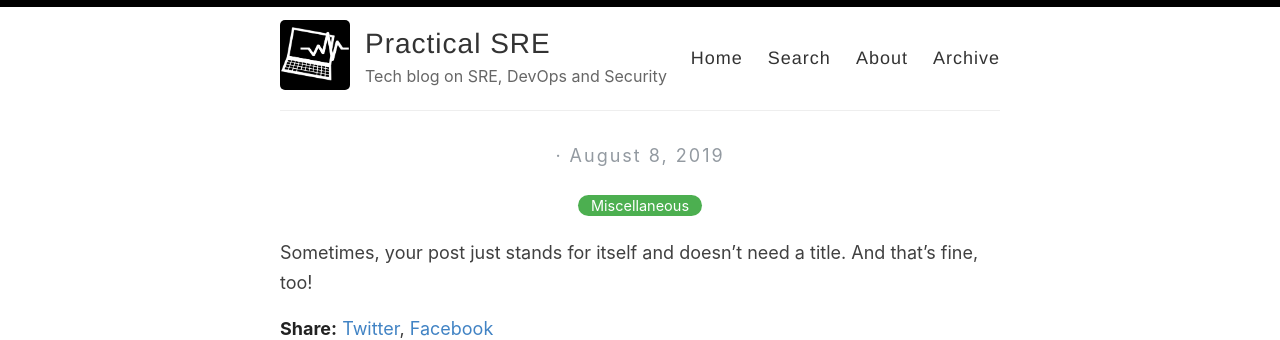
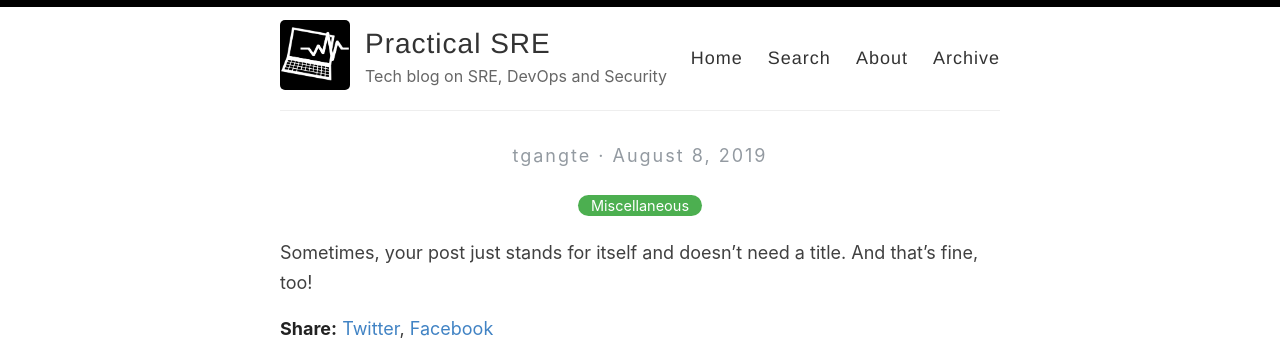
Before and after one commit to tgangte/tgangte.github.io, a Jekyll site: the page built from _posts/2019-08-08-no-title-posts.md, in a window 1280 px wide. Shown: the top 340 px of the page. Built offline with Jekyll 4.4.1, drawn with Linux system fonts in a browser that asks for light colours.

Commit message:
updated author

```diff
--- a/_config.yml
+++ b/_config.yml
@@ -54,7 +54,7 @@ enforce_ssl:
 # (http://yourusername.github.io/repository-name)
 # and NOT your User repository (http://yourusername.github.io)
 # then add in the baseurl here, like this: "/repository-name"
-baseurl: "/"
+#baseurl: "/"
 
 #
 # !! You don't need to change any of the configuration flags below !!
--- a/_layouts/post.html
+++ b/_layouts/post.html
@@ -6,7 +6,12 @@ layout: default
   <h1>{{ page.title }}</h1>
 
   <div>
-    <p class="author_title">{{page.author}}  ·  {{ page.date | date: "%B %e, %Y" }}</p>
+  {% if page.author %}
+  <p class="author_title">{{ page.author }}  ·  {{ page.date | date: "%B %e, %Y" }}</p>
+  {% else %}
+  <p class="author_title">{{ site.author }}  ·  {{ page.date | date: "%B %e, %Y" }}</p>
+  {% endif %}
+
     {% if page.last_modified_at %}
     <p class="author_title" datetime="{{ page.last_modified_at | date_to_xmlschema }}">(Updated: {{ page.last_modified_at | date: "%b %-d, %Y" }})</p>
     {% endif %}
@@ -35,5 +40,4 @@ layout: default
     Written on {{ page.date | date: "%B %e, %Y" }}
   </div>-->
 
-  {% include disqus.html %}
 </article>
```
